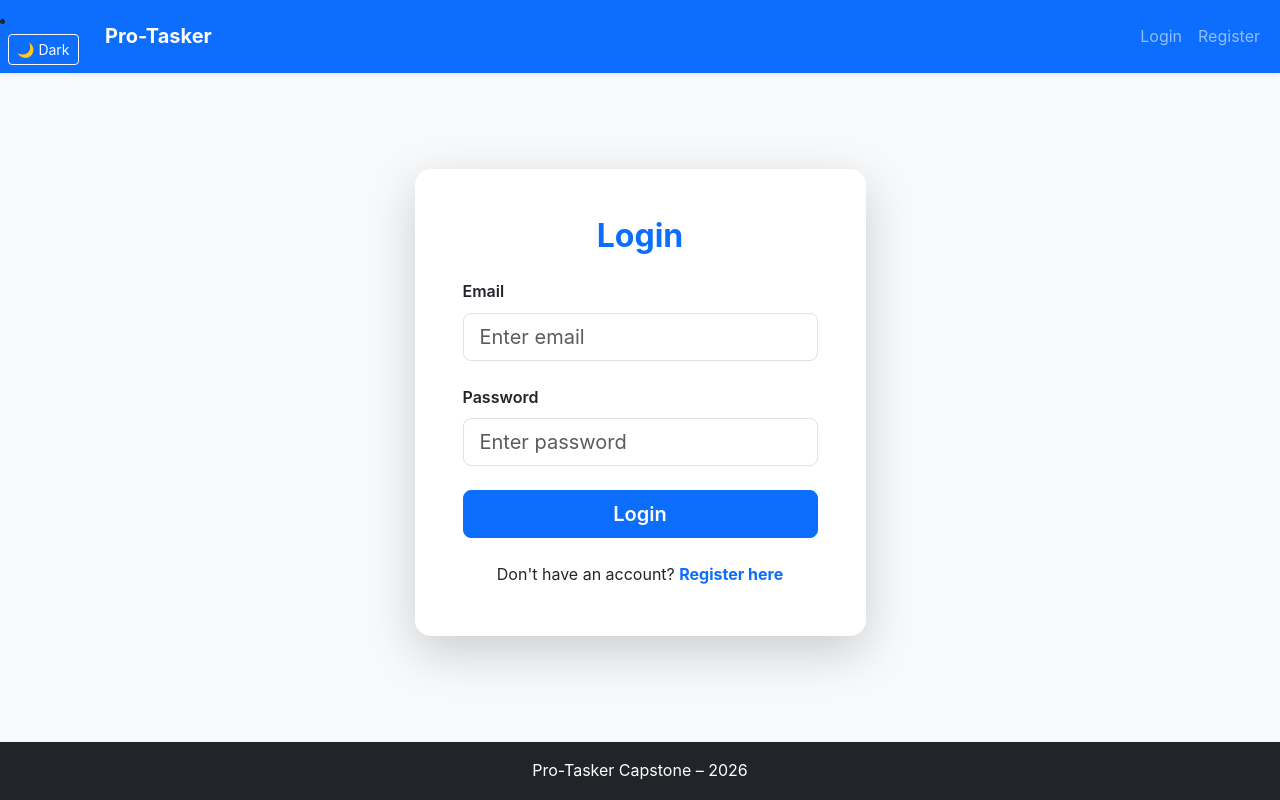
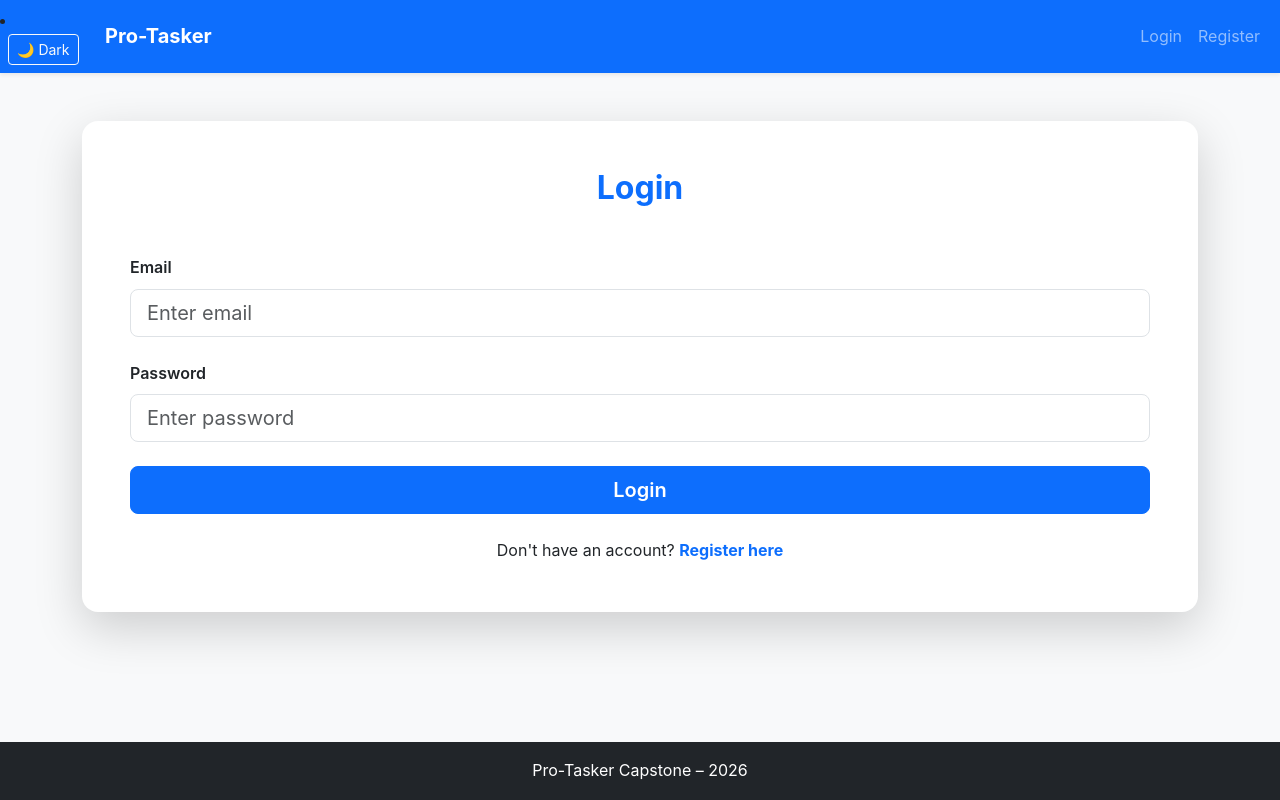
Before and after one commit to gollamudisindhura1/capstone-frontend, a React (Vite) app: page /login in a window 1280 px wide. Built offline with nearby package versions, Linux system fonts and the light colour scheme.

Commit message:
Added auth-wrapper and aouth-card classes

```diff
--- a/src/pages/Login.jsx
+++ b/src/pages/Login.jsx
@@ -45,15 +45,20 @@ function Login() {
   };
 
   return (
-    <div className="row justify-content-center mt-5">
-      <div className="col-12 col-sm-10 col-md-8 col-lg-6 col-xl-5">
-        <div className="card shadow-lg border-0 rounded-4 overflow-hidden">
+
+    <div className="auth-wrapper">
+
+      <div className="auth-card card shadow-lg border-0 rounded-4 overflow-hidden">
         <div className="card-body p-5 p-md-5">
-            <h2 className="text-center mb-4 fw-bold text-primary">Login</h2>
+
+          <h2 className="text-center mb-5 fw-bold" style={{ color: 'var(--primary)' }}>
+            Login
+          </h2>
 
           {error && (
             <div className="alert alert-danger alert-dismissible fade show mb-4" role="alert">
               {error}
+
               <button type="button" className="btn-close" onClick={() => setError('')}></button>
             </div>
           )}
@@ -101,11 +106,13 @@ function Login() {
             </button>
           </form>
 
+
           <p className="text-center mt-4 mb-0">
             Don't have an account?{' '}
-            <a href="/register" className="text-primary fw-bold text-decoration-none">Register here</a>
+            <a href="/register" className="text-primary fw-bold text-decoration-none">
+              Register here
+            </a>
           </p>
-          </div>
         </div>
       </div>
     </div>
```
Lines whose indentation alone changed are shown as unchanged.
